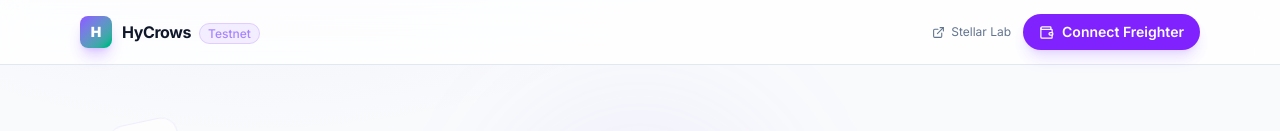
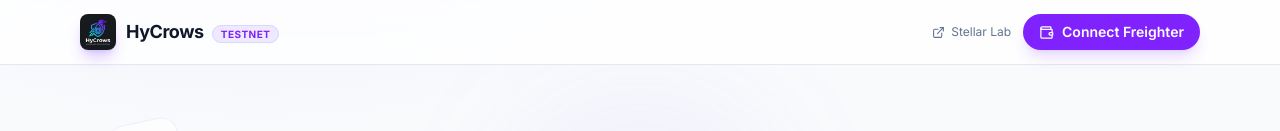
Before and after one commit to Stevyussz/Hycrows, a Next.js app in the folder hycrows-dashboard/: page / in a window 1280 px wide. Shown: the top 131 px of the page. Built offline with nearby package versions, Linux system fonts and the light colour scheme; no server answers.

Commit message:
feat(ui): Add professional HyCrows logo

```diff
--- a/hycrows-dashboard/src/app/page.tsx
+++ b/hycrows-dashboard/src/app/page.tsx
@@ -1,6 +1,7 @@
 "use client";
 // src/app/page.tsx — HyCrows Dashboard Homepage
 
+import Image from "next/image";
 import WalletButton from "@/components/WalletButton";
 import DepositForm from "@/components/DepositForm";
 import LookupPanel from "@/components/LookupPanel";
@@ -30,12 +31,12 @@ export default function Home() {
         <div className="max-w-6xl mx-auto px-4 h-16 flex items-center justify-between">
           <div className="flex items-center gap-2.5">
             {/* Logo */}
-            <div className="w-8 h-8 rounded-lg bg-gradient-to-br from-violet-500 to-emerald-500 flex items-center justify-center text-white font-black text-sm shadow-lg shadow-violet-500/30">
-              H
+            <div className="relative w-9 h-9 rounded-lg overflow-hidden shadow-lg shadow-violet-500/30">
+              <Image src="/logo.png" alt="HyCrows Logo" fill className="object-cover" />
             </div>
             <div>
-              <span className="font-bold text-slate-900 tracking-tight">HyCrows</span>
-              <span className="ml-2 text-xs text-violet-400 font-medium bg-violet-500/10 px-2 py-0.5 rounded-full border border-violet-500/20">
+              <span className="font-bold text-slate-900 tracking-tight text-lg">HyCrows</span>
+              <span className="ml-2 text-[10px] text-violet-600 font-bold bg-violet-100 px-2 py-0.5 rounded-full border border-violet-200 uppercase tracking-wider">
                 Testnet
               </span>
             </div>
```
Also changed, not shown: hycrows-dashboard/public/logo.png (added).
